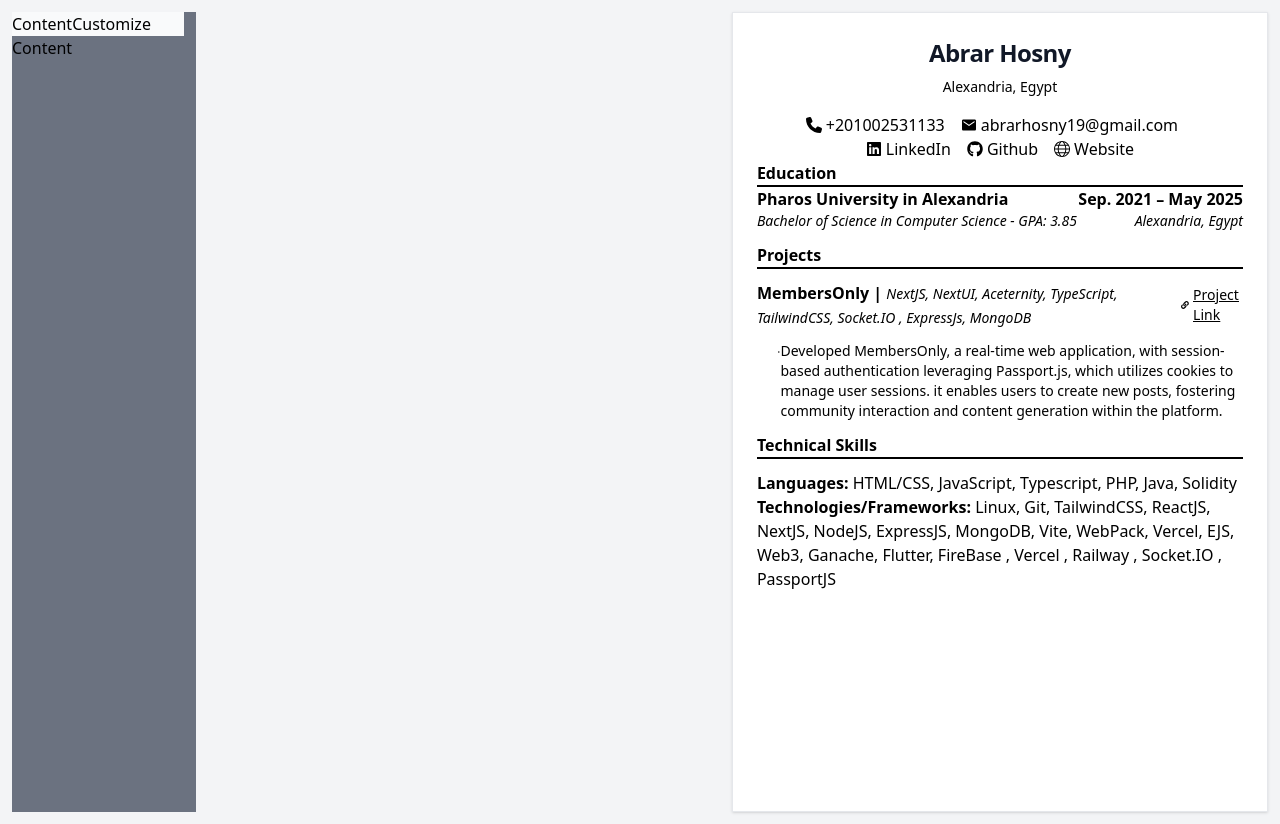
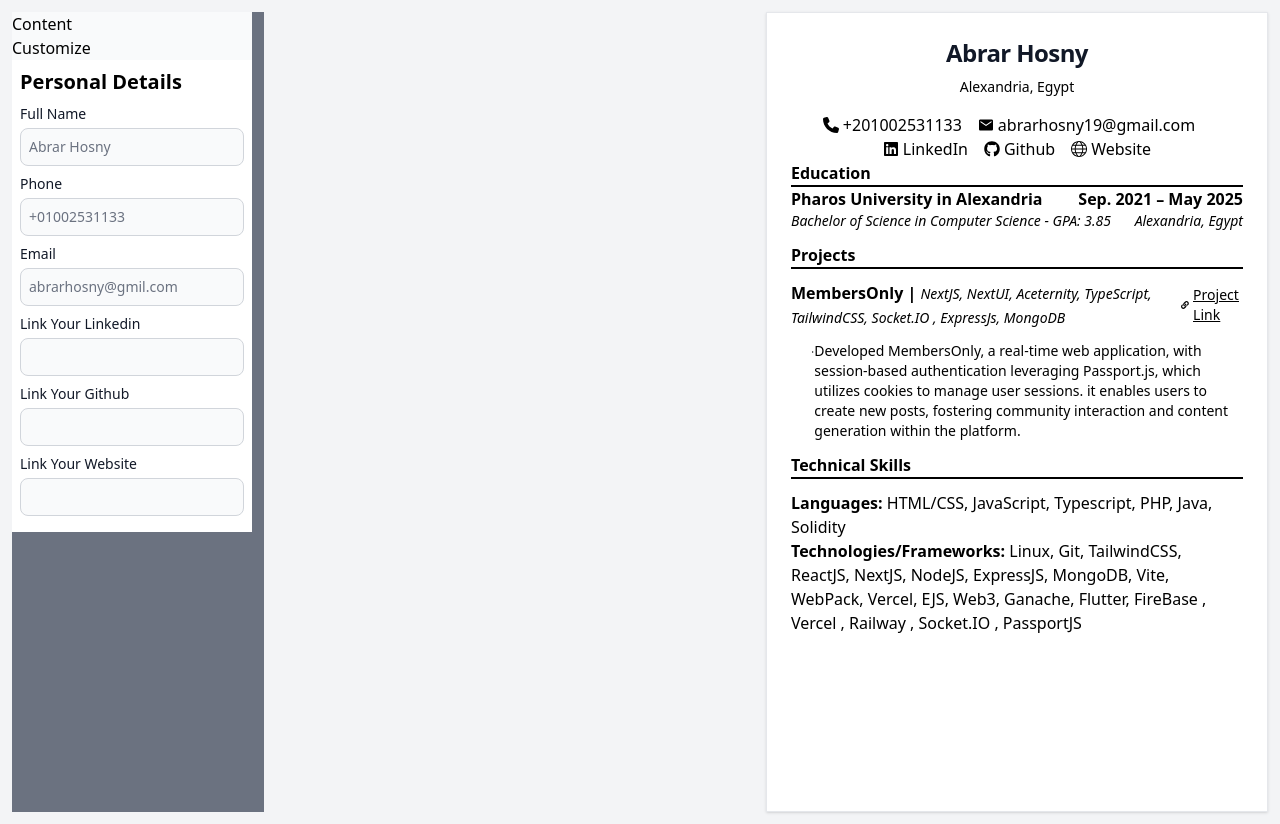
Before and after one commit to Abrar-Hosny/CV-Builder, a React (Vite) app: page / in a window 1280 px wide. Built offline with nearby package versions, Linux system fonts and the light colour scheme.

Commit message:
enhance Content component with personal details form and update Navbar for better navigation

```diff
--- a/src/components/Content.jsx
+++ b/src/components/Content.jsx
@@ -2,6 +2,43 @@ import React from 'react'
 
 export default function Content() {
   return (
-    <div>Content</div>
+   <>
+   <div className='bg-white'>
+
+
+  <div className='w-60 p-2'>
+     <h1 className='font-bold text-xl mb-2 '>Personal Details</h1>
+  <div class="mb-2">
+    <label for="email" class="block mb-1 text-sm font-medium text-gray-900 ">Full Name</label>
+    <input type="email" id="email" class="bg-gray-50 border border-gray-300 text-gray-900 text-sm rounded-lg focus:ring-gray-500 focus:border-gray-500 block w-full p-2" placeholder="Abrar Hosny" required />
+  </div>
+  <div class="mb-2">
+    <label for="phone" class="block mb-1 text-sm font-medium text-gray-900 ">Phone</label>
+    <input type="tel" id="phone" class="bg-gray-50 border border-gray-300 text-gray-900 text-sm rounded-lg focus:ring-gray-500 focus:border-gray-500 block w-full p-2" placeholder="+01002531133" required />
+  </div>
+  <div class="mb-2">
+    <label for="email" class="block mb-1 text-sm font-medium text-gray-900 ">Email</label>
+    <input type="email" id="email" class="bg-gray-50 border border-gray-300 text-gray-900 text-sm rounded-lg focus:ring-gray-500 focus:border-gray-500 block w-full p-2" placeholder="abrarhosny@gmil.com" required />
+  </div>
+  <div class="mb-2">
+    <label for="text" class="block mb-1 text-sm font-medium text-gray-900 ">Link Your Linkedin</label>
+    <input type="text" id="text" class="bg-gray-50 border border-gray-300 text-gray-900 text-sm rounded-lg focus:ring-gray-500 focus:border-gray-500 block w-full p-2" required />
+  </div>
+
+  <div class="mb-2">
+    <label for="text" class="block mb-1 text-sm font-medium text-gray-900 ">Link Your Github</label>
+    <input type="" id="text" class="bg-gray-50 border border-gray-300 text-gray-900 text-sm rounded-lg focus:ring-gray-500 focus:border-gray-500 block w-full p-2" required />
+  </div>
+
+  <div class="mb-2">
+    <label for="password" class="block mb-1 text-sm font-medium text-gray-900 ">Link Your Website</label>
+    <input type="password" id="password" class="bg-gray-50 border border-gray-300 text-gray-900 text-sm rounded-lg focus:ring-gray-500 focus:border-gray-500 block w-full p-2" required />
+  </div>
+  </div>
+
+
+   </div>
+
+   </>
   )
 }
--- a/src/components/Navbar.jsx
+++ b/src/components/Navbar.jsx
@@ -6,6 +6,7 @@ export default function Navbar() {
         <a>
         Content
         </a>
+        <br/>
         <a>Customize</a>
     </div>
   )
```
